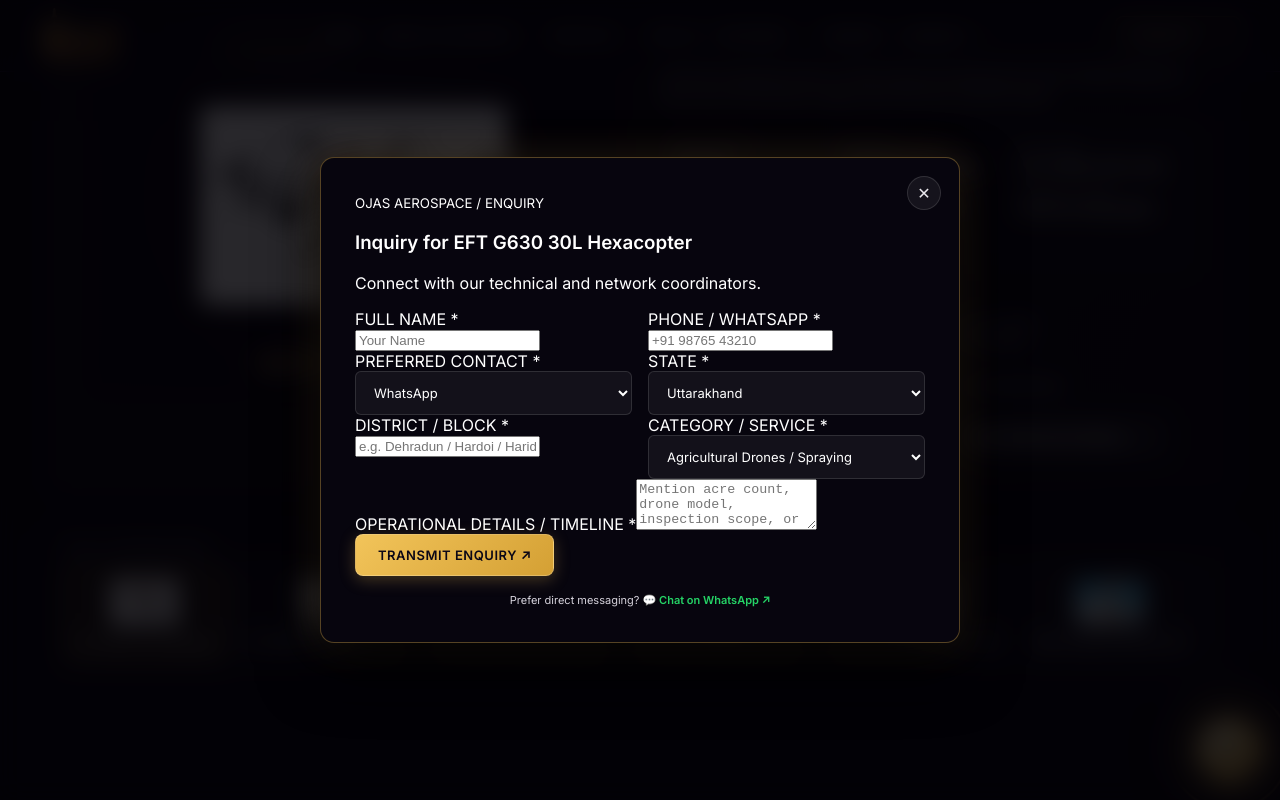
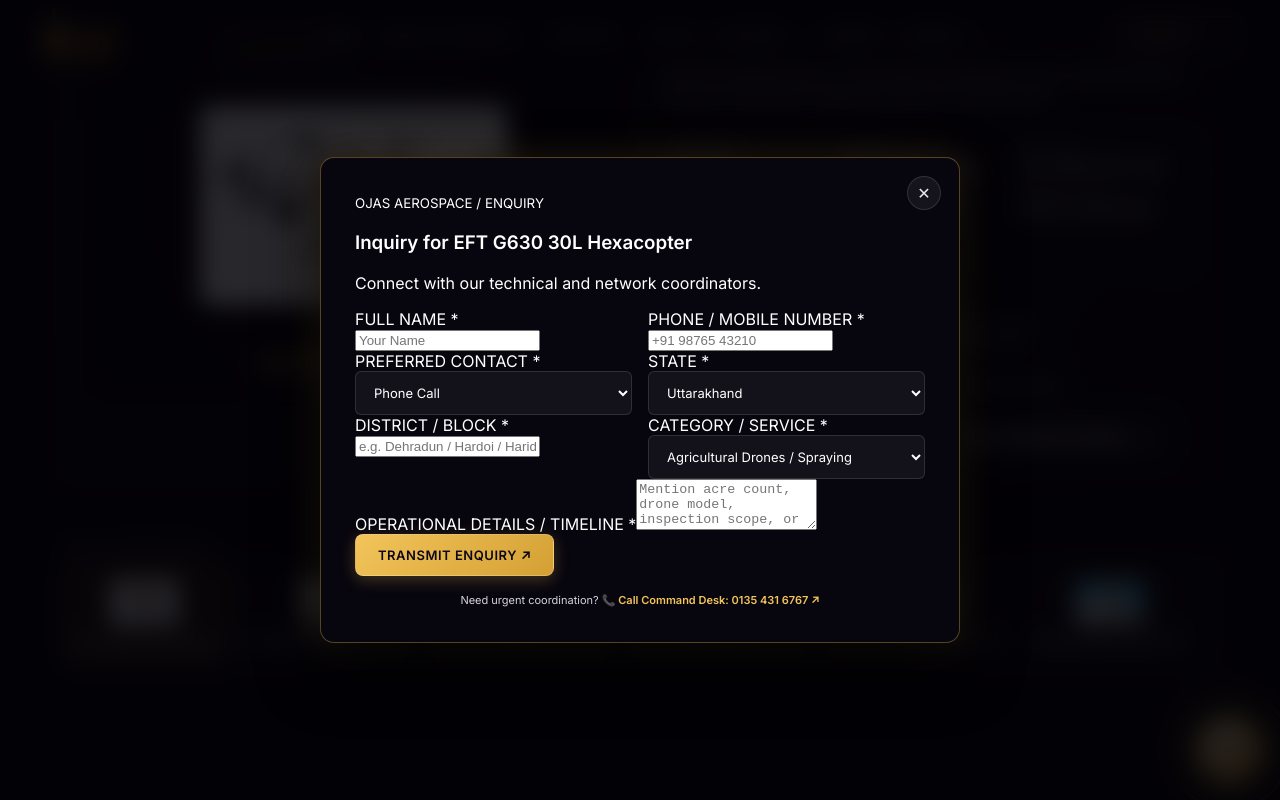
Before and after one commit to aliraza19483/ojasaerospace1, a React (Vite) app: page / in a window 1280 px wide. Both pictures are taken after a click on the button "Request Quote / Inquire Platform". Shown: the part 1823-2623 px from the top of the page. Built offline with nearby package versions, Linux system fonts and the light colour scheme; grey boxes are pictures that could not be loaded; a web font is replaced by a local one.

Commit message:
fix: replace WhatsApp landline link with official helpline telephone actions

```diff
--- a/src/Solutions.tsx
+++ b/src/Solutions.tsx
@@ -1093,22 +1093,20 @@
             info@ojasspace.com <span>↗</span>
           </a>
           <a
-            className="contact-whatsapp"
-            href="https://wa.me/911354316767?text=Hello%20OJAS%20Aerospace%2C%20I%20would%20like%20to%20inquire%20about%20drone%20platforms%20and%20services."
-            target="_blank"
-            rel="noopener noreferrer"
+            className="contact-phone"
+            href="tel:01354316767"
             style={{
               display: "inline-flex",
               alignItems: "center",
               gap: 8,
               marginTop: 10,
-              color: "#25D366",
+              color: "var(--gold2)",
               fontWeight: 600,
               fontSize: "14px",
-              textDecoration: "none"
+              textDecoration: "none",
             }}
           >
-            <span>💬</span> WhatsApp: 0135 431 6767 ↗
+            <span>📞</span> Helpline: 0135 431 6767 ↗
           </a>
           <div className="office-details">
             <span>FIND US</span>
@@ -1171,11 +1169,7 @@
             </p>
             <div style={{ display: "flex", gap: 12, justifyContent: "center", flexWrap: "wrap", marginBottom: 16 }}>
               <a
-                href={`https://wa.me/911354316767?text=${encodeURIComponent(
-                  `Hello OJAS Aerospace, I registered enquiry ${submittedRef} regarding ${submittedData?.interest}.\nName: ${submittedData?.name}\nEmail: ${submittedData?.email}\nMessage: ${submittedData?.message}`
-                )}`}
-                target="_blank"
-                rel="noopener noreferrer"
+                href="tel:01354316767"
                 className="btn goldBtn"
                 style={{
                   textDecoration: "none",
@@ -1186,7 +1180,7 @@
                   fontSize: "13px",
                 }}
               >
-                <span>💬</span> Connect via WhatsApp ↗
+                <span>📞</span> Call Helpline: 0135 431 6767 ↗
               </a>
               <a
                 href={`mailto:info@ojasspace.com?subject=${encodeURIComponent(
--- a/src/components/layout/Navbar.tsx
+++ b/src/components/layout/Navbar.tsx
@@ -219,13 +219,11 @@
             START A CONVERSATION <span>→</span>
           </button>
           <a
-            href="https://wa.me/911354316767?text=Hello%20OJAS%20Aerospace%2C%20I%20would%20like%20to%20inquire%20about%20drone%20platforms%20and%20services."
-            target="_blank"
-            rel="noopener noreferrer"
+            href="tel:01354316767"
             className="mobileWhatsAppBtn"
             onClick={() => setMobileOpen(false)}
           >
-            <span>💬</span> CHAT ON WHATSAPP ↗
+            <span>📞</span> CALL HELPLINE: 0135 431 6767
           </a>
         </div>
       </div>
--- a/src/components/sections/ContactBlock.tsx
+++ b/src/components/sections/ContactBlock.tsx
@@ -3,7 +3,7 @@
 
 export function ContactBlock() {
   const [name, setName] = useState("");
-  const [contactMethod, setContactMethod] = useState("WhatsApp");
+  const [contactMethod, setContactMethod] = useState("Phone Call");
   const [phone, setPhone] = useState("");
   const [email, setEmail] = useState("");
   const [locationState, setLocationState] = useState("Uttarakhand");
@@ -42,17 +42,6 @@
           <div>
             <small>TELEPHONE / HELPLINE</small>
             <a href="tel:01354316767">0135 431 6767</a>
-          </div>
-          <div>
-            <small>INSTANT WHATSAPP CONNECT</small>
-            <a
-              href="https://wa.me/911354316767?text=Hello%20OJAS%20Aerospace%2C%20I%20would%20like%20to%20inquire%20about%20drone%20platforms%20and%20services."
-              target="_blank"
-              rel="noopener noreferrer"
-              style={{ color: "#25D366", fontWeight: 600, display: "inline-flex", alignItems: "center", gap: 6 }}
-            >
-              <span>💬</span> Chat with Regional Team ↗
-            </a>
           </div>
           <div>
             <small>OFFICIAL EMAIL</small>
@@ -142,7 +131,6 @@
                   onChange={(e) => setContactMethod(e.target.value)}
                   className="contactSelect"
                 >
-                  <option value="WhatsApp">WhatsApp Message</option>
                   <option value="Phone Call">Phone Call</option>
                   <option value="Email">Email</option>
                 </select>
@@ -151,7 +139,7 @@
 
             <div className="formRow">
               <label>
-                PHONE / WHATSAPP NUMBER *
+                PHONE / MOBILE NUMBER *
                 <input
                   required
                   type="tel"
--- a/src/components/ui/InquiryModal.tsx
+++ b/src/components/ui/InquiryModal.tsx
@@ -19,7 +19,7 @@
   const [service, setService] = useState("Agricultural Drones / Spraying");
   const [name, setName] = useState("");
   const [phone, setPhone] = useState("");
-  const [contactMethod, setContactMethod] = useState("WhatsApp");
+  const [contactMethod, setContactMethod] = useState("Phone Call");
   const [stateName, setStateName] = useState("Uttarakhand");
   const [district, setDistrict] = useState("");
   const [message, setMessage] = useState("");
@@ -98,20 +98,6 @@
             </p>
             <p>Our coordinator will connect with you via {contactMethod} within 24 business hours.</p>
             <div className="inquirySuccessActions">
-              <a
-                href={`https://wa.me/911354316767?text=Hello%20OJAS%20Aerospace%2C%20I%20have%20submitted%20inquiry%20${submittedRef}%20regarding%20${encodeURIComponent(service)}.`}
-                target="_blank"
-                rel="noopener noreferrer"
-                className="inquirySuccessCall"
-                style={{
-                  background: "rgba(37, 211, 102, 0.12)",
-                  borderColor: "rgba(37, 211, 102, 0.4)",
-                  color: "#25D366",
-                  marginBottom: 8,
-                }}
-              >
-                💬 INSTANT UPDATES VIA WHATSAPP ↗
-              </a>
               <a href="tel:01354316767" className="inquirySuccessCall">
                 CALL CENTRAL COMMAND: 0135 431 6767
               </a>
@@ -139,7 +125,7 @@
                 />
               </label>
               <label>
-                PHONE / WHATSAPP *
+                PHONE / MOBILE NUMBER *
                 <input
                   required
                   type="tel"
@@ -158,7 +144,6 @@
                   onChange={(e) => setContactMethod(e.target.value)}
                   className="contactSelect"
                 >
-                  <option value="WhatsApp">WhatsApp</option>
                   <option value="Phone Call">Phone Call</option>
                   <option value="Email">Email</option>
                 </select>
@@ -228,14 +213,12 @@
             </button>
 
             <div style={{ textAlign: "center", marginTop: 12 }}>
-              <span style={{ fontSize: 11, color: "var(--muted)" }}>Prefer direct messaging? </span>
+              <span style={{ fontSize: 11, color: "var(--muted)" }}>Need urgent coordination? </span>
               <a
-                href={`https://wa.me/911354316767?text=Hello%20OJAS%20Aerospace%2C%20I%20would%20like%20to%20inquire%20about%20${encodeURIComponent(title || "drone platforms")}.`}
-                target="_blank"
-                rel="noopener noreferrer"
-                style={{ fontSize: 11, color: "#25D366", fontWeight: 600, textDecoration: "none" }}
+                href="tel:01354316767"
+                style={{ fontSize: 11, color: "var(--gold2)", fontWeight: 600, textDecoration: "none" }}
               >
-                💬 Chat on WhatsApp ↗
+                📞 Call Command Desk: 0135 431 6767 ↗
               </a>
             </div>
           </form>
--- a/src/pages/PrivacyPage.tsx
+++ b/src/pages/PrivacyPage.tsx
@@ -34,7 +34,7 @@
           <h2>2. Information We Collect</h2>
           <h3>A. Customer & Inquiry Details</h3>
           <p>
-            When you submit an operational inquiry via our website, WhatsApp link, phone, or service
+            When you submit an operational inquiry via our website, telephone helpline, email, or service
             port, we collect your name, phone number, email address, physical location (State, District,
             Block), and equipment interest (Categories, Services, Training, Partnerships).
           </p>
```
